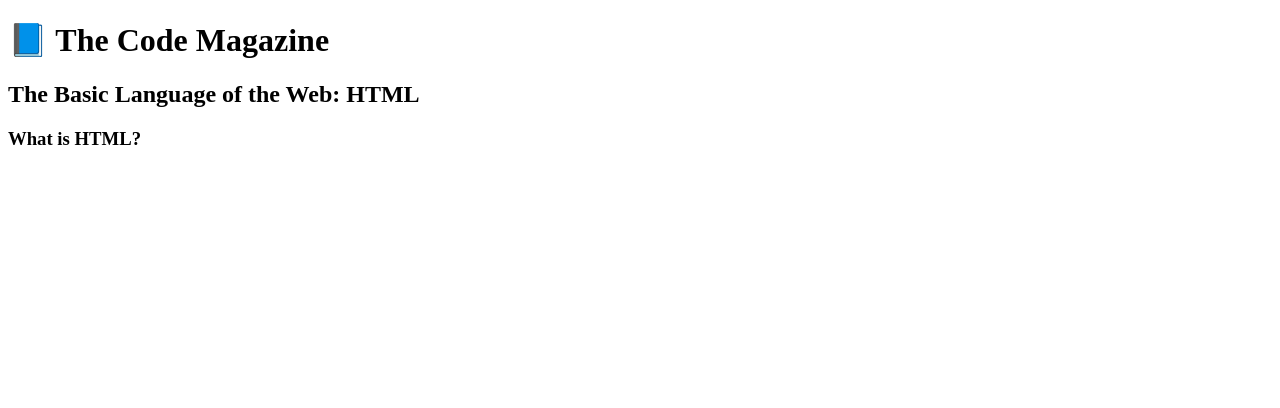
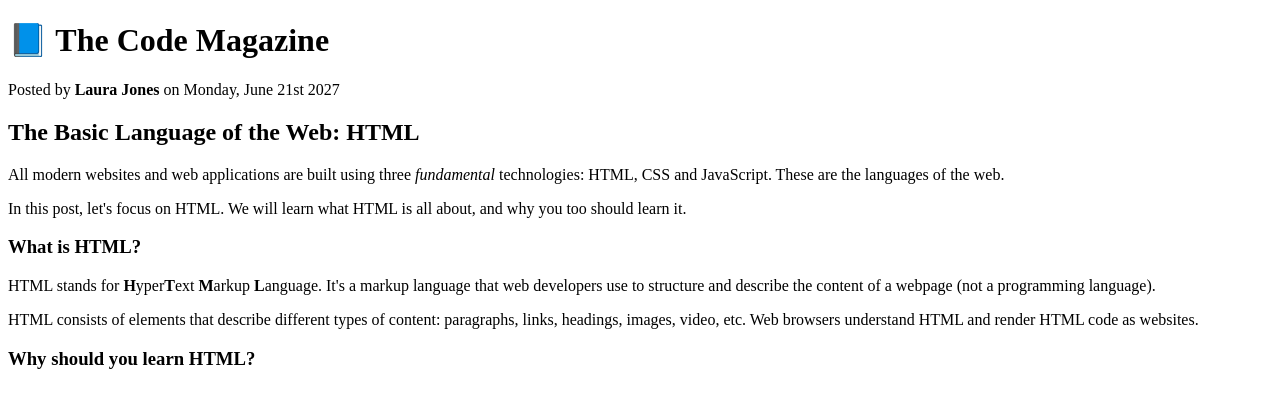
Before and after one commit to shem4soul/CSS-Fundamentals, a plain HTML site: page index.html in a window 1280 px wide. Drawn offline with Linux system fonts and the light colour scheme.

Commit message:
Refactor index.html to improve structure and add introductory content

```diff
--- a/index.html
+++ b/index.html
@@ -1,14 +1,40 @@
 <!DOCTYPE html>
 <html lang="en">
-<head>
-    <meta charset="UTF-8">
-    <meta name="viewport" content="width=device-width, initial-scale=1.0">
+  <head>
+    <meta charset="UTF-8" />
+    <meta name="viewport" content="width=device-width, initial-scale=1.0" />
     <title>The Basic Language of the Web: HTML</title>
-</head>
-<body>
+  </head>
+  <body>
+    <h1>📘 The Code Magazine</h1>
 
-    <h1>📘 The Code Magazine </h1>
-    <h2> The Basic Language of the Web: HTML </h2>
-    <h3> What is HTML? </h3>
-</body>
+    <p>Posted by <strong> Laura Jones </strong> on Monday, June 21st 2027</p>
+
+    <h2>The Basic Language of the Web: HTML</h2>
+    <p>
+      All modern websites and web applications are built using three
+      <em> fundamental </em>
+      technologies: HTML, CSS and JavaScript. These are the languages of the
+      web.
+    </p>
+
+    <p>
+      In this post, let's focus on HTML. We will learn what HTML is all about,
+      and why you too should learn it.
+    </p>
+    <h3>What is HTML?</h3>
+    <p>
+      HTML stands for <strong>H</strong>yper<strong>T</strong>ext
+      <strong>M</strong>arkup <strong>L</strong>anguage. It's a markup language
+      that web developers use to structure and describe the content of a webpage
+      (not a programming language).
+    </p>
+    <p>
+      HTML consists of elements that describe different types of content:
+      paragraphs, links, headings, images, video, etc. Web browsers understand
+      HTML and render HTML code as websites.
+    </p>
+
+    <h3>Why should you learn HTML?</h3>
+  </body>
 </html>
```
